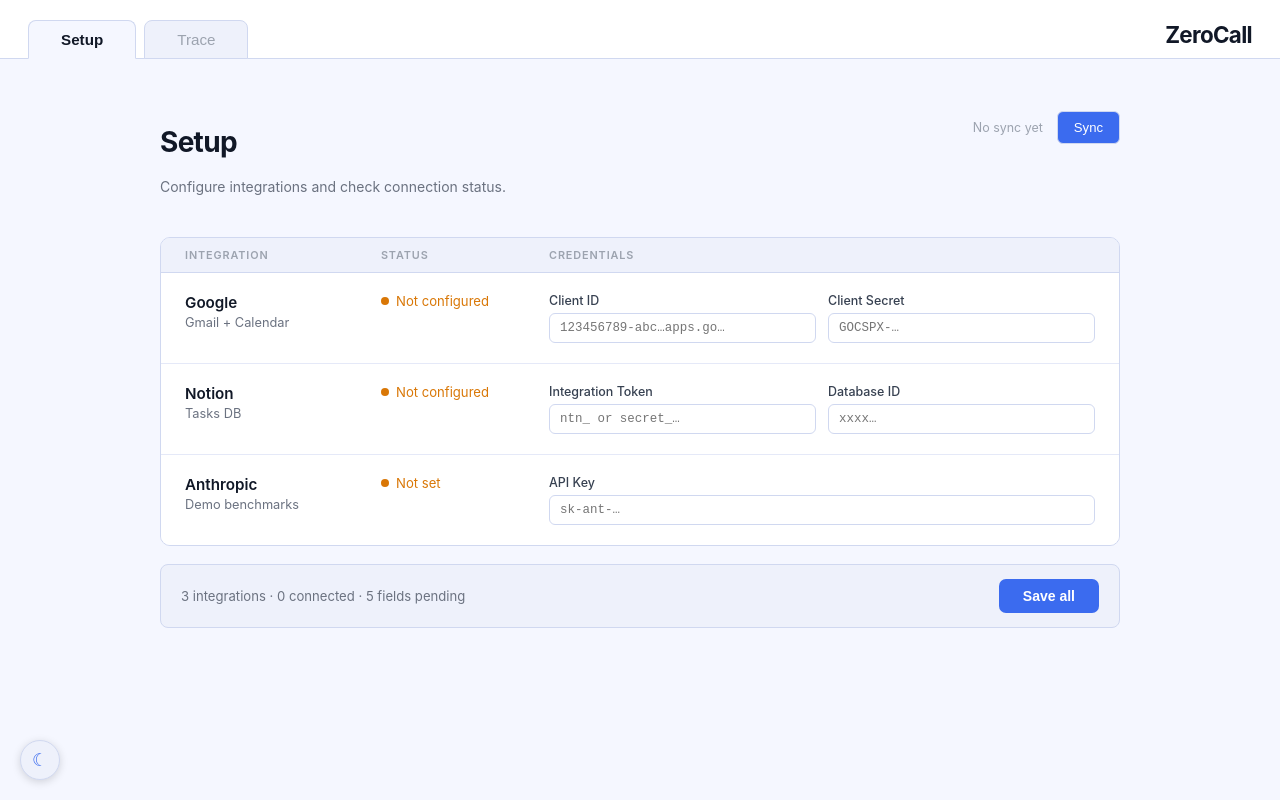
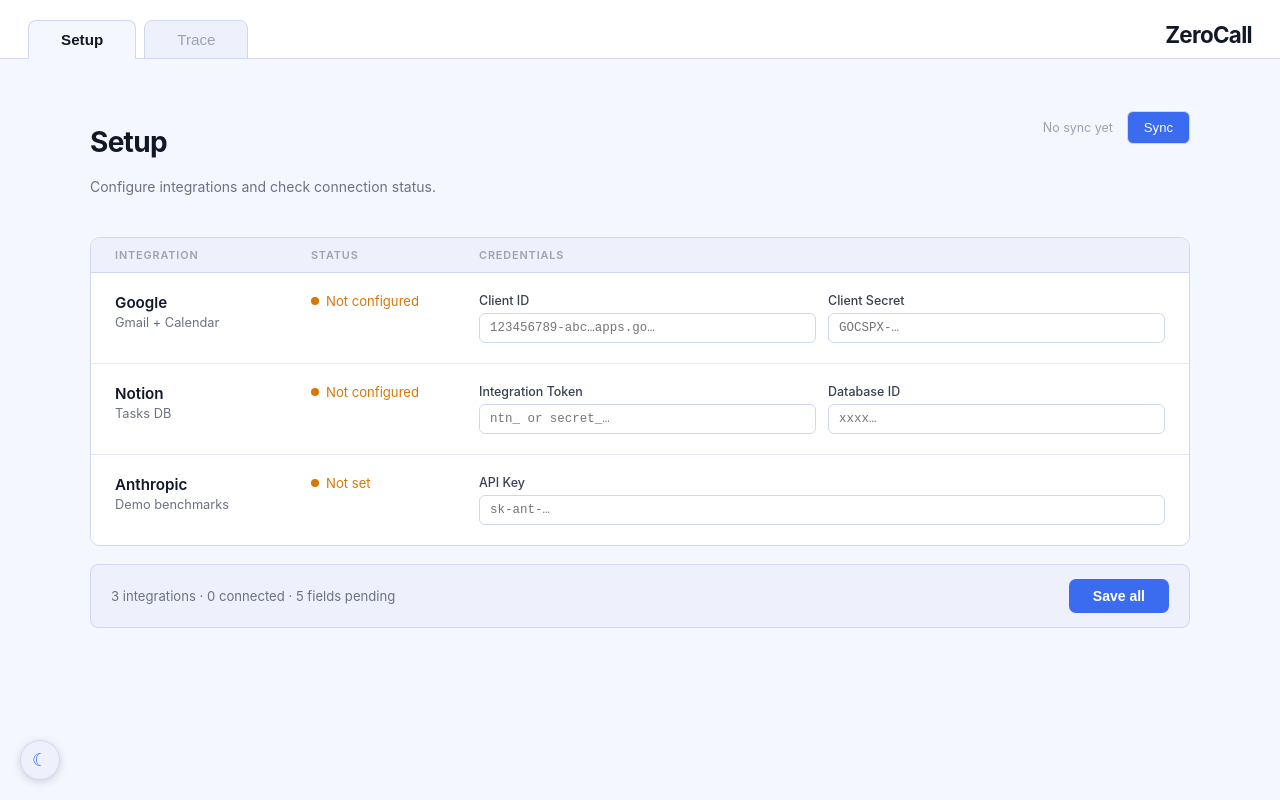
Before and after one commit to nmokey/zerocall, a React (Vite) app in the folder web/: page / in a window 1280 px wide. Built offline with nearby package versions, Linux system fonts and the light colour scheme; no server answers.

Commit message:
fix page width

```diff
--- a/web/src/pages/Setup.tsx
+++ b/web/src/pages/Setup.tsx
@@ -229,7 +229,7 @@
   };
 
   return (
-    <div style={{ padding: '48px 24px', maxWidth: 960, margin: '0 auto' }}>
+    <div style={{ padding: '48px 24px', maxWidth: 1100, margin: '0 auto' }}>
 
       {/* Header */}
       <div style={{ display: 'flex', alignItems: 'flex-start', justifyContent: 'space-between', marginBottom: 28 }}>
```
